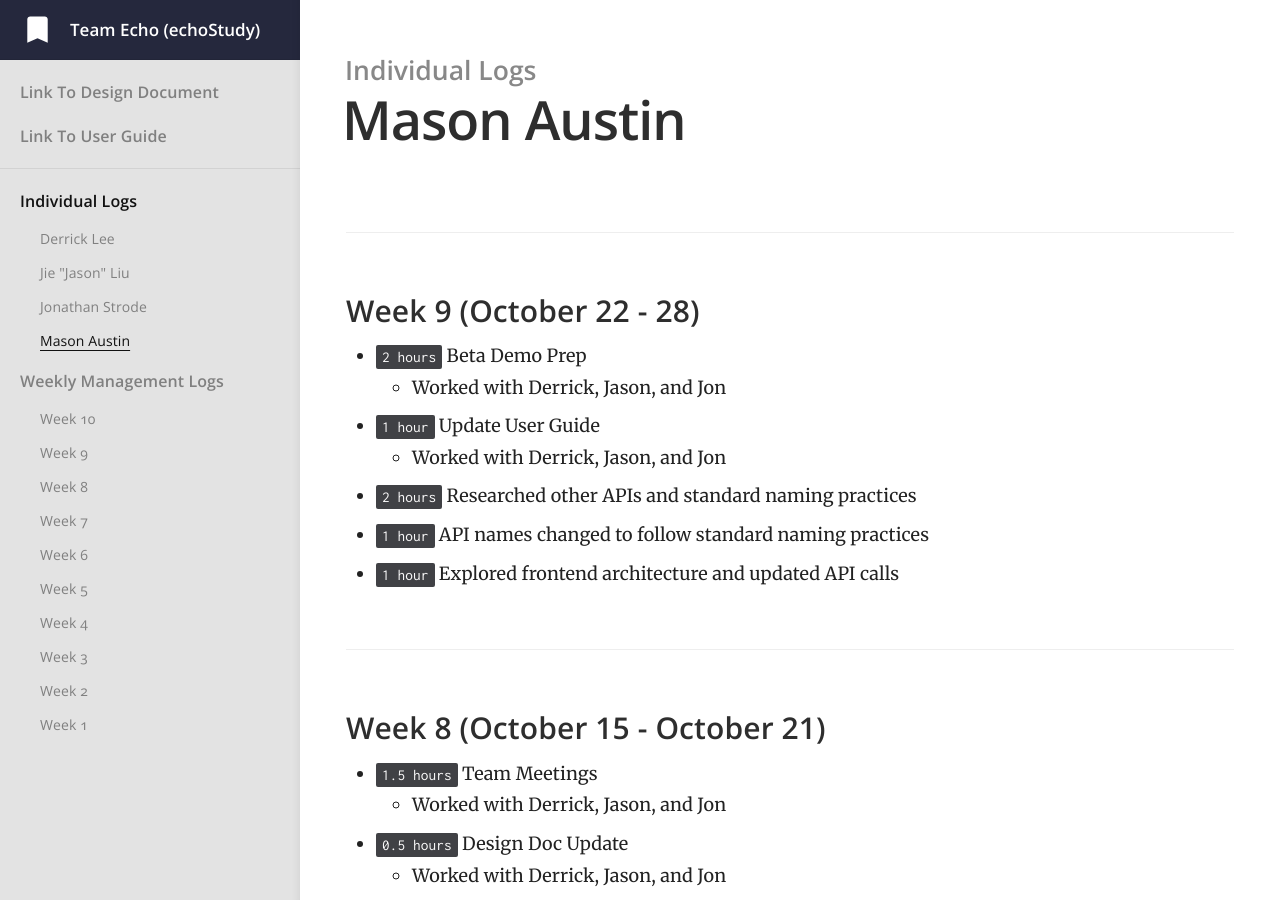
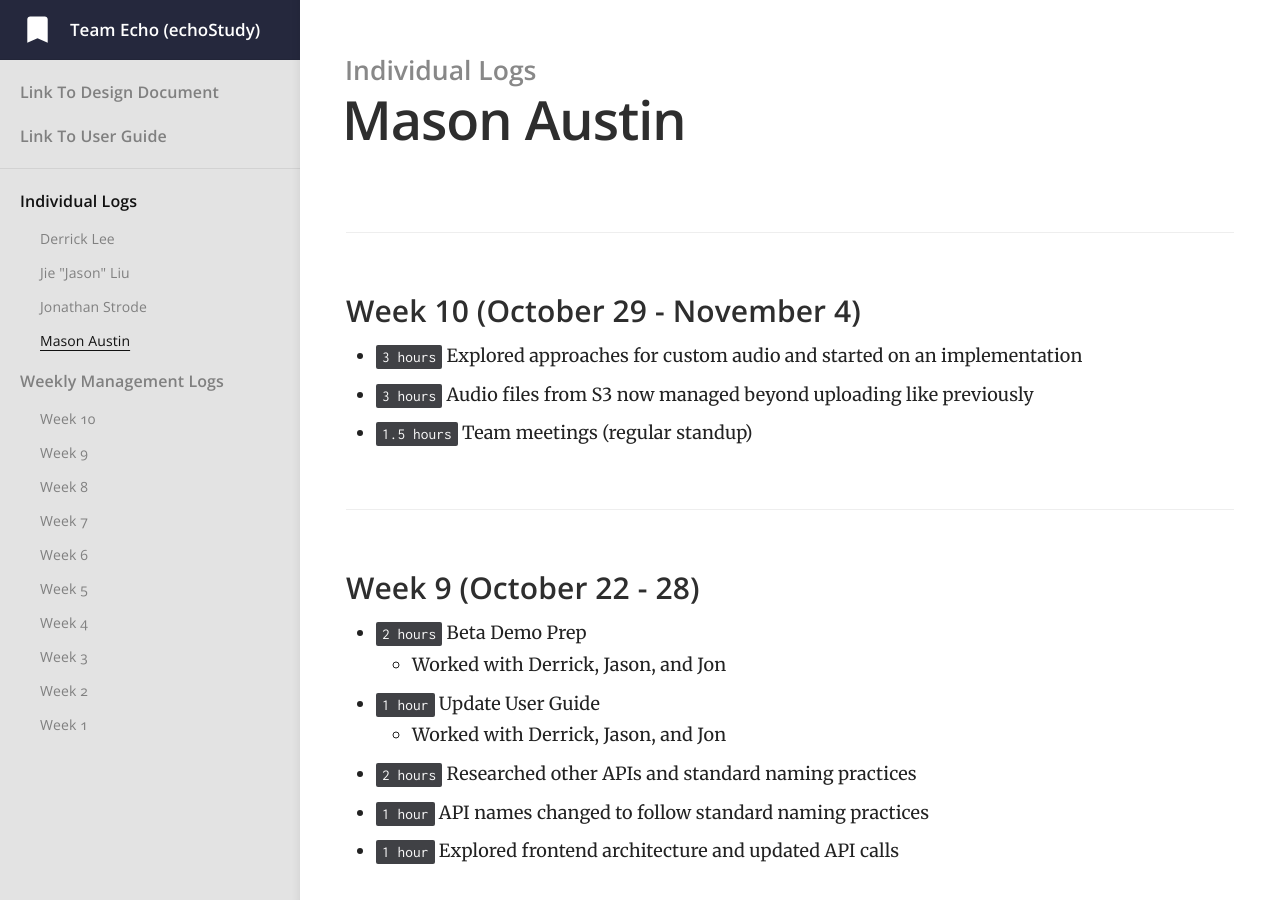
Before and after one commit to jiejasonliu/team-echo-site, a Jekyll site: the page built from _docs/individual-logs/masonaustin-logs.md, in a window 1280 px wide and 900 px high. Built offline with Jekyll 4.4.1, drawn with Linux system fonts in a browser that asks for light colours.

Commit message:
week 10 mason logs

```diff
--- a/_docs/individual-logs/masonaustin-logs.md
+++ b/_docs/individual-logs/masonaustin-logs.md
@@ -3,6 +3,12 @@ title: Mason Austin
 category: Individual Logs
 order: 1
 ---
+
+### Week 10 (October 29 - November 4)
+  - `3 hours` Explored approaches for custom audio and started on an implementation
+  - `3 hours` Audio files from S3 now managed beyond uploading like previously
+  - `1.5 hours` Team meetings (regular standup)
+
 
 ### Week 9 (October 22 - 28)
   - `2 hours` Beta Demo Prep
```
